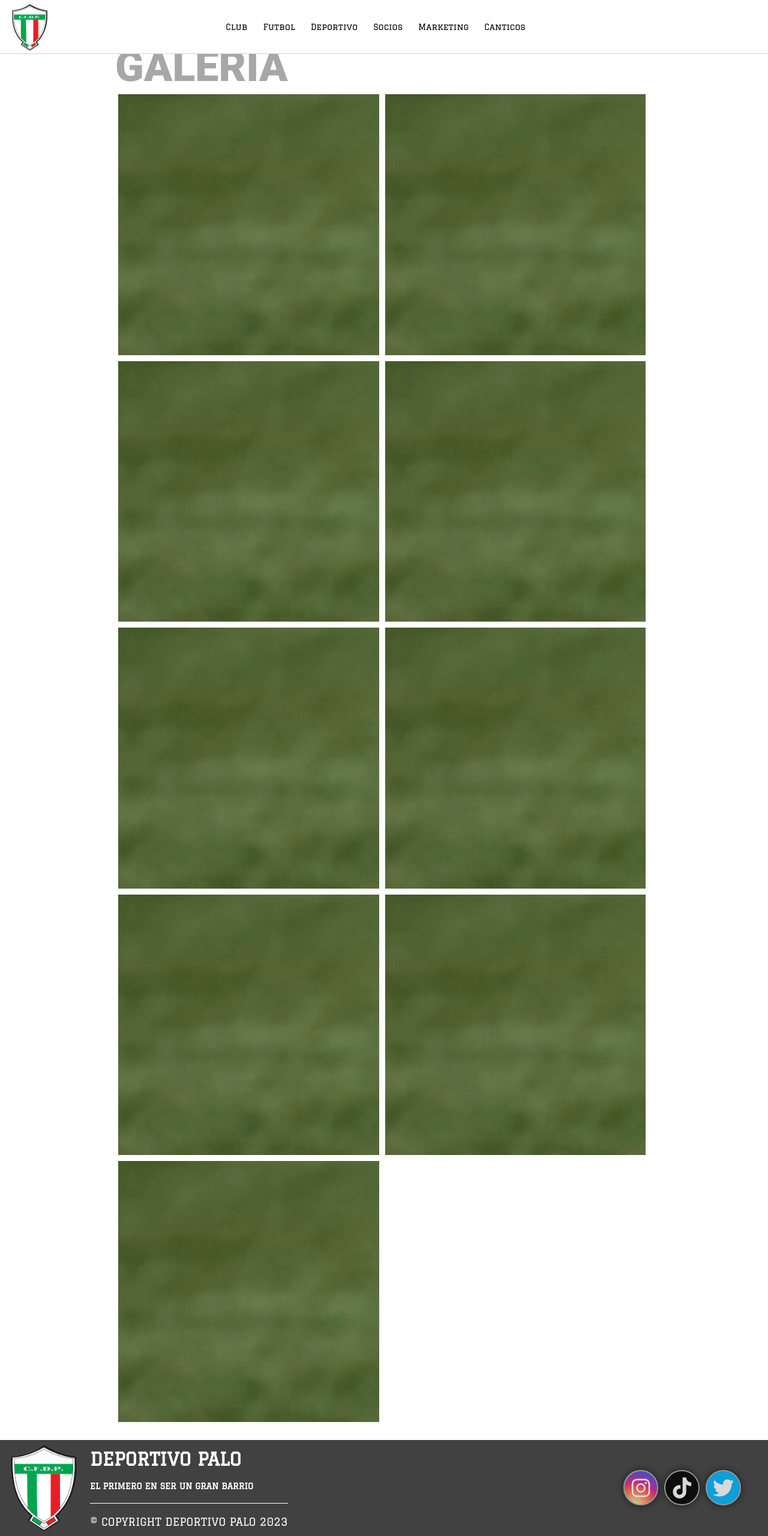
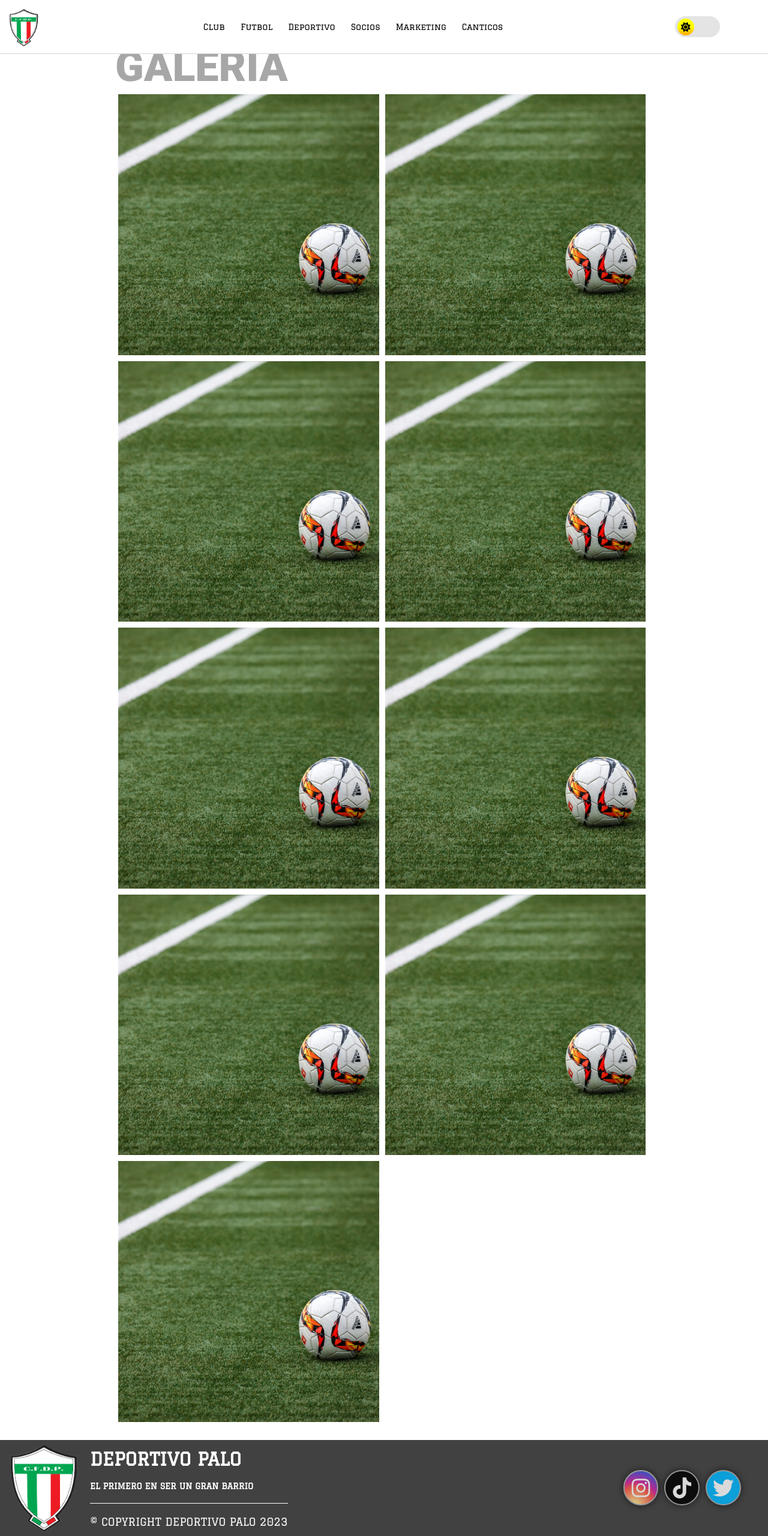
Before and after one commit to Gandito/Deportivo-Palo, a PHP site: page /vistas/galeria.php in a window 1280 px wide. Shown: the whole page at 60% size. Run offline with PHP 8.4, Linux system fonts and the light colour scheme.

Commit message:
Agregando Cambios

```diff
--- a/css/header.css
+++ b/css/header.css
@@ -193,3 +193,102 @@ nav {
 }
 
 /* MODO OSCURO */
+.modo_oscuro_contenedor {
+  width: 75px;
+  height: 35px;
+  position: relative;
+  right: 80px;
+  border-radius: 50px;
+  background-color: rgb(228, 228, 228);
+  transition: 0.2s;
+}
+
+.modo_oscuro_contenido {
+  cursor: pointer;
+  width: 28px;
+  height: 28px;
+  border-radius: 100%;
+  position: absolute;
+  top: 3.5px;
+  left: 5%;
+}
+
+.icono_sol {
+  width: 100%;
+  height: 100%;
+  border-radius: 100%;
+  position: relative;
+  line-height: 28px;
+  font-weight: 900;
+  color: black;
+  background-image: linear-gradient(yellow 50%, orange 100%);
+}
+
+.icono_luna {
+  width: 100%;
+  height: 100%;
+  border-radius: 100%;
+  position: relative;
+  line-height: 28px;
+  font-weight: 900;
+  color: white;
+  display: none;
+  background-image: linear-gradient(rgb(8, 66, 88) 50%, rgb(9, 9, 51) 100%);
+}
+
+#modo_oscuro_contenedor {
+  background-color: rgb(112, 112, 112);
+  transition: 0.2s;
+}
+
+#icono_luna_modo_oscuro {
+  display: block;
+}
+
+#icono_sol_modo_oscuro {
+  display: none;
+}
+
+#modo_oscuro_sol {
+  width: 28px;
+  height: 28px;
+  border-radius: 100%;
+  position: absolute;
+  background-image: linear-gradient(yellow 10%, orange 50%, red 100%);
+  animation-delay: 0;
+  animation-duration: 1s;
+  animation-fill-mode: forwards;
+  animation-name: modo_oscuro_sol;
+}
+
+#modo_oscuro_luna {
+  width: 28px;
+  height: 28px;
+  border-radius: 100%;
+  position: absolute;
+  background-image: linear-gradient(yellow 10%, orange 50%, red 100%);
+  animation-delay: 0;
+  animation-duration: 1s;
+  animation-fill-mode: forwards;
+  animation-name: modo_oscuro_luna;
+}
+
+@keyframes modo_oscuro_luna {
+  0% {
+    left: 5%;
+  }
+
+  100% {
+    left: 57%;
+  }
+}
+
+@keyframes modo_oscuro_sol {
+  0% {
+    left: 57%;
+  }
+
+  100% {
+    left: 5%;
+  }
+}
--- a/css/main.css
+++ b/css/main.css
@@ -1681,4 +1681,6 @@ td {
   width: 444.5px;
   height: 444.5px;
   background-image: url(../images/imagen_fondo_club.jpg);
-}
+  background-size: cover;
+  background-position: center;
+}
--- a/css/responsive_header.css
+++ b/css/responsive_header.css
@@ -17,14 +17,14 @@
 
   header img {
     left: 0%;
-    top: 3%;
-    width: 100px;
+    top: 13%;
+    width: 80px;
   }
 
   header img:hover {
-    left: -0.21%;
-    top: 0%;
-    width: 105px;
+    left: -0.3%;
+    top: 10%;
+    width: 85px;
   }
 
   .header_menu_horizontal > li > span {
@@ -61,12 +61,12 @@
   header {
     transition: all .3s;
     width: 100%;
+
   }
 
   header img {
     height: auto;
     margin-left: 40%;
-    margin-top: 8px;
     position: absolute;
     width: 80px;
   }
@@ -153,7 +153,7 @@
 
   .header_nav_responsivo_ocultar {
     display: none;
-    margin-top: -40px;
+    margin-top: 0px;
     visibility: none;
   }
 
@@ -234,6 +234,10 @@
     background-color: #acacac;
     color: #ffffff;
   }
+
+  .modo_oscuro_contenedor {
+    left: 39%;
+  }
 }
 
 @media screen and (max-width: 380px) {
@@ -252,6 +256,10 @@
 
   .header_contenedor_links a {
     font-size: 13px;
+  }
+
+  .modo_oscuro_contenedor {
+    left: 35%;
   }
 }
 
--- a/inc/header.php
+++ b/inc/header.php
@@ -112,3 +112,9 @@
         </div>
     </section>
 </nav>
+<div class="modo_oscuro_contenedor">
+    <div class="modo_oscuro_contenido">
+        <i class="icono_sol fa-regular fa-sun"></i>
+        <i class="icono_luna fa-solid fa-moon"></i>
+    </div>
+</div>
--- a/js/modo_oscuro.js
+++ b/js/modo_oscuro.js
@@ -0,0 +1,24 @@
+const modo_oscuro = document.querySelector('.modo_oscuro_contenido');
+const modo_oscuro_icono_sol = document.querySelector('.icono_sol');
+const modo_oscuro_icono_luna = document.querySelector('.icono_luna');
+const modo_oscuro_contenedor = document.querySelector('.modo_oscuro_contenedor');
+let contador = 0;
+
+modo_oscuro.addEventListener('click', ()=> {
+    contador++
+    console.log(contador)
+    if((contador % 2) == 0 || contador == 0) {
+        modo_oscuro.removeAttribute('id', 'modo_oscuro_luna');
+        modo_oscuro.setAttribute('id', 'modo_oscuro_sol');
+        modo_oscuro_icono_luna.removeAttribute('id', 'icono_luna_modo_oscuro');
+        modo_oscuro_icono_sol.removeAttribute('id', 'icono_sol_modo_oscuro');
+        modo_oscuro_contenedor.removeAttribute('id', 'modo_oscuro_contenedor');
+    }
+    else {
+        modo_oscuro.removeAttribute('id', 'modo_oscuro_sol');
+        modo_oscuro.setAttribute('id', 'modo_oscuro_luna');
+        modo_oscuro_icono_luna.setAttribute('id', 'icono_luna_modo_oscuro');
+        modo_oscuro_icono_sol.setAttribute('id', 'icono_sol_modo_oscuro');
+        modo_oscuro_contenedor.setAttribute('id', 'modo_oscuro_contenedor');
+    }
+})
--- a/vistas/canticos.php
+++ b/vistas/canticos.php
@@ -46,7 +46,7 @@
     </footer>
 
     <!-- JS PRINCIPAL -->
-    <script src="./js/modo_oscuro.js"></script>
+    <script src="../js/modo_oscuro.js"></script>
     <script src="../js/header.js"></script>
 </body>
 
--- a/vistas/club.php
+++ b/vistas/club.php
@@ -78,7 +78,7 @@
     </footer>
 
     <!-- JS PRINCIPAL -->
-    <script src="./js/modo_oscuro.js"></script>
+    <script src="../js/modo_oscuro.js"></script>
     <script src="../js/header.js"></script>
 </body>
 
--- a/vistas/deportivo.php
+++ b/vistas/deportivo.php
@@ -95,7 +95,7 @@
     </footer>
 
     <!-- JS PRINCIPAL -->
-    <script src="./js/modo_oscuro.js"></script>
+    <script src="../js/modo_oscuro.js"></script>
     <script src="../js/header.js"></script>
 </body>
 
--- a/vistas/futbol.php
+++ b/vistas/futbol.php
@@ -1797,7 +1797,7 @@
         <?php include('../inc/footer.php'); ?>
     </footer>
 
-    <script src="./js/modo_oscuro.js"></script>
+    <script src="../js/modo_oscuro.js"></script>
     <script src="../js/main_futbol.js"></script>
     <script src="../js/header.js"></script>
 </body>
--- a/vistas/futbol_plantel.php
+++ b/vistas/futbol_plantel.php
@@ -120,7 +120,7 @@
     </footer>
 
     <!-- JS PRINCIPAL -->
-    <script src="./js/modo_oscuro.js"></script>
+    <script src="../js/modo_oscuro.js"></script>
     <script src="../js/header.js"></script>
 </body>
 
--- a/vistas/galeria.php
+++ b/vistas/galeria.php
@@ -38,6 +38,9 @@
     <footer>
         <?php include('../inc/footer.php'); ?>
     </footer>
+
+    <script src="../js/header.js"></script>
+    <script src="../js/modo_oscuro.js"></script>
 </body>
 
 </html>
--- a/vistas/marketing.php
+++ b/vistas/marketing.php
@@ -62,7 +62,7 @@
     </footer>
 
     <!-- JS PRINCIPAL -->
-    <script src="./js/modo_oscuro.js"></script>
+    <script src="../js/modo_oscuro.js"></script>
     <script src="../js/header.js"></script>
 </body>
 
--- a/vistas/socios.php
+++ b/vistas/socios.php
@@ -97,7 +97,7 @@
     </footer>
 
     <!-- JS PRINCIPAL -->
-    <script src="./js/modo_oscuro.js"></script>
+    <script src="../js/modo_oscuro.js"></script>
     <script src="../js/header.js"></script>
 </body>
 
--- a/vistas/socios_asociate.php
+++ b/vistas/socios_asociate.php
@@ -19,7 +19,7 @@
     </footer>
 
     <!-- JS PRINCIPAL -->
-    <script src="./js/modo_oscuro.js"></script>
+    <script src="../js/modo_oscuro.js"></script>
     <script src="../js/header.js"></script>
 </body>
 </html>
--- a/vistas/videos.php
+++ b/vistas/videos.php
@@ -47,6 +47,9 @@
     <footer>
         <?php include('../inc/footer.php'); ?>
     </footer>
+
+    <script src="../js/header.js"></script>
+    <script src="../js/modo_oscuro.js"></script>
 </body>
 
 </html>
```
Also changed, not shown: index.php (+8 -1 lines).
